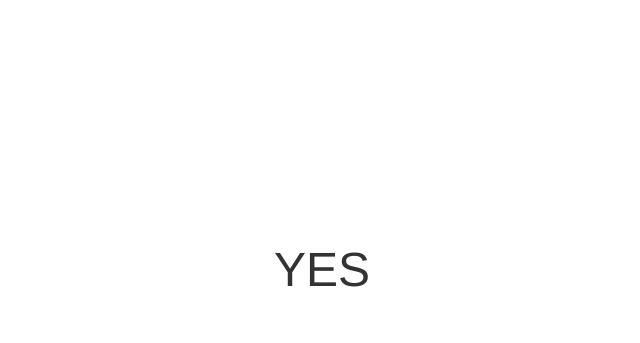
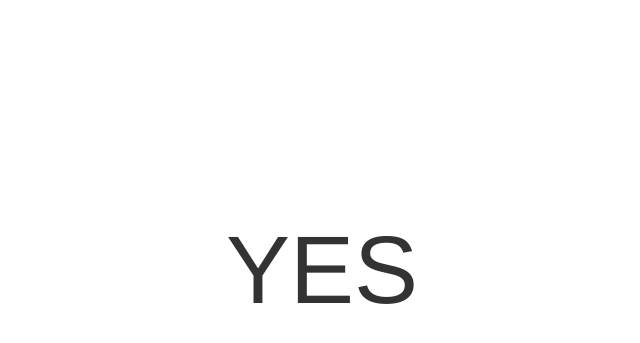
Before and after one commit to gbinal/EM-API, a Jekyll site: the page built from index.html, in a window 1280 px wide. Shown: the top 343 px of the page, without its empty margins (318-958 px from the left). Built offline with Jekyll 4.4.1, drawn with Linux system fonts in a browser that asks for light colours; nearby versions of some CDN libraries.

Commit message:
Update index.html

```diff
--- a/index.html
+++ b/index.html
@@ -2,7 +2,7 @@
 layout: default
 ---
 
-<div style="text-align: center; margin: 200px auto; font-size:48px;">
+<div style="text-align: center; margin: 200px auto; font-size:96px;">
 
 {% if site.status %}
 
```
